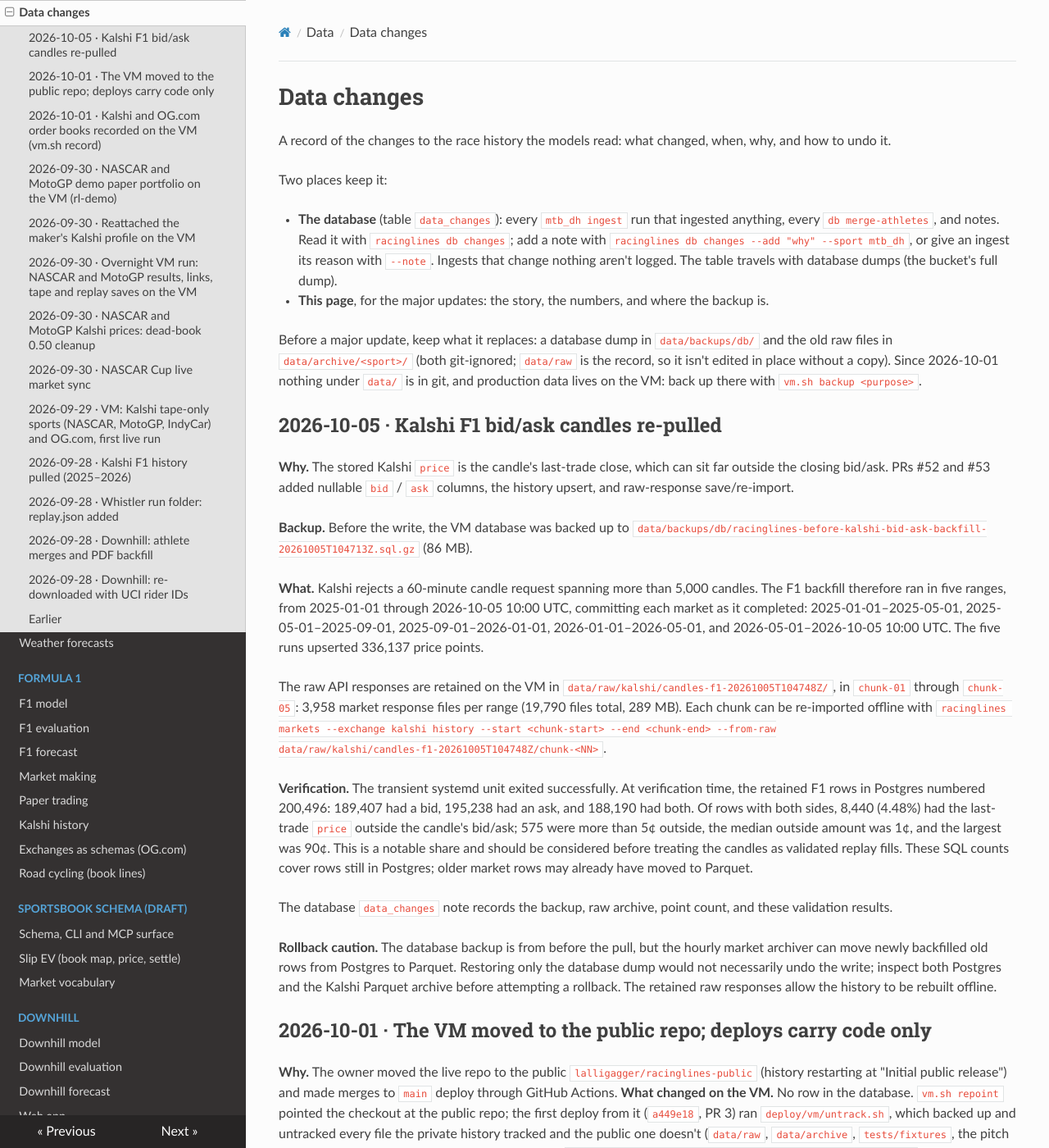
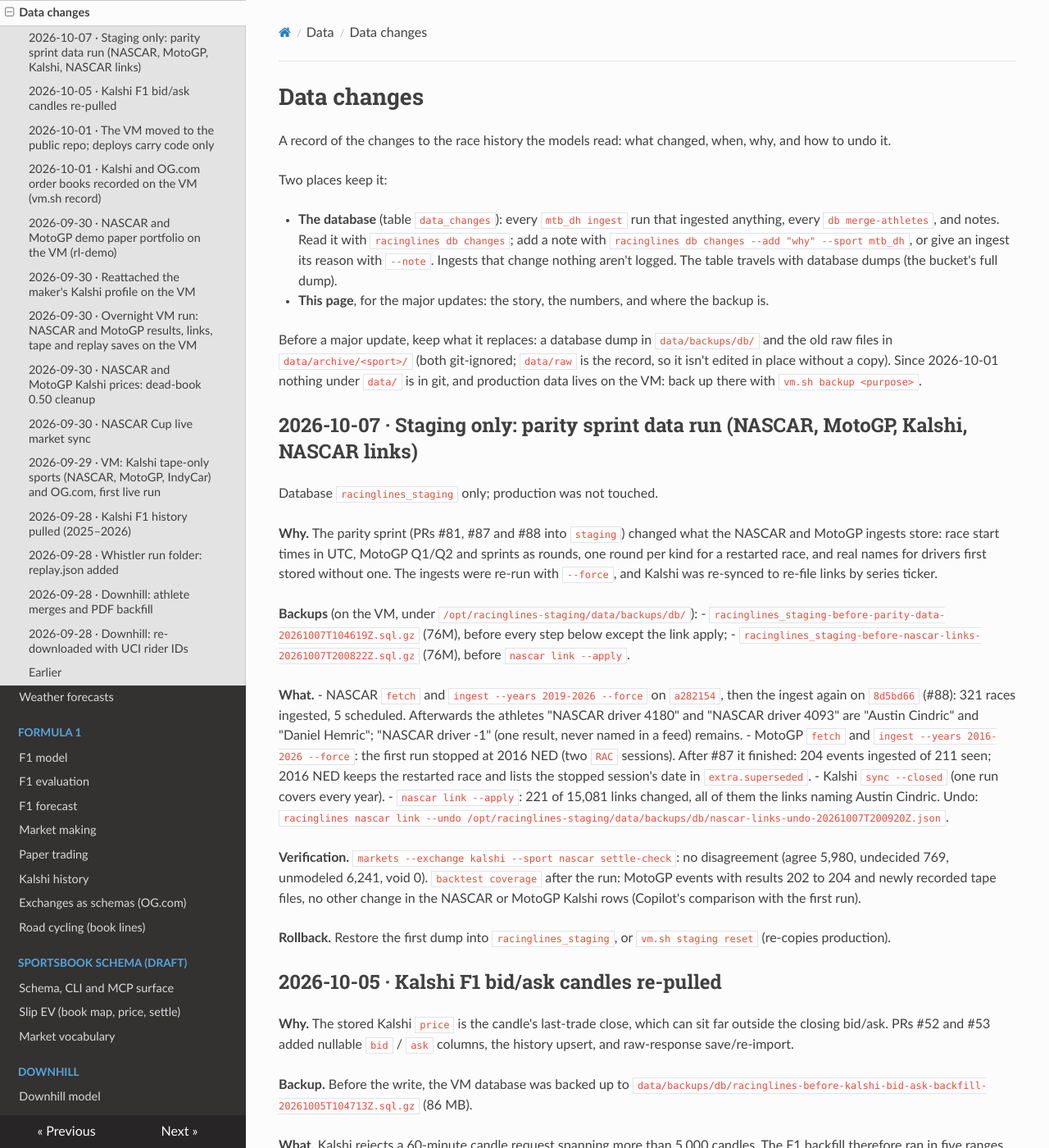
Before and after one commit to lalligagger/racinglines-public, an MkDocs documentation site: the page built from docs/data-changes.md, in a window 1280 px wide and 1400 px high. Shown: the whole window at 82% size. Built offline with MkDocs 1.6.1, drawn with Linux system fonts in a browser that asks for light colours; nearby versions of some CDN libraries.

Commit message:
[docs] data-changes: the 2026-10-07 staging parity data run (backups, NASCAR/MotoGP re-ingest, 221 Cindric links, undo file)
Co-Authored-By: Claude Opus 5.5 (1M context) <noreply@anthropic.com>
Claude-Session: https://claude.ai/code/session_01LegXdyHJnJKJ1it5DVd2XT

```diff
--- a/docs/data-changes.md
+++ b/docs/data-changes.md
@@ -14,6 +14,36 @@ Before a major update, keep what it replaces: a database dump in `data/backups/d
 files in `data/archive/<sport>/` (both git-ignored; `data/raw` is the record, so it isn't edited in place
 without a copy). Since 2026-10-01 nothing under `data/` is in git, and production data lives on the VM: back up
 there with `vm.sh backup <purpose>`.
+
+## 2026-10-07 · Staging only: parity sprint data run (NASCAR, MotoGP, Kalshi, NASCAR links)
+
+Database `racinglines_staging` only; production was not touched.
+
+**Why.** The parity sprint (PRs #81, #87 and #88 into `staging`) changed what the NASCAR and MotoGP ingests store:
+race start times in UTC, MotoGP Q1/Q2 and sprints as rounds, one round per kind for a restarted race, and real
+names for drivers first stored without one. The ingests were re-run with `--force`, and Kalshi was re-synced to
+re-file links by series ticker.
+
+**Backups** (on the VM, under `/opt/racinglines-staging/data/backups/db/`):
+- `racinglines_staging-before-parity-data-20261007T104619Z.sql.gz` (76M), before every step below except the link apply;
+- `racinglines_staging-before-nascar-links-20261007T200822Z.sql.gz` (76M), before `nascar link --apply`.
+
+**What.**
+- NASCAR `fetch` and `ingest --years 2019-2026 --force` on `a282154`, then the ingest again on `8d5bd66` (#88):
+  321 races ingested, 5 scheduled. Afterwards the athletes "NASCAR driver 4180" and "NASCAR driver 4093" are
+  "Austin Cindric" and "Daniel Hemric"; "NASCAR driver -1" (one result, never named in a feed) remains.
+- MotoGP `fetch` and `ingest --years 2016-2026 --force`: the first run stopped at 2016 NED (two `RAC` sessions).
+  After #87 it finished: 204 events ingested of 211 seen; 2016 NED keeps the restarted race and lists the stopped
+  session's date in `extra.superseded`.
+- Kalshi `sync --closed` (one run covers every year).
+- `nascar link --apply`: 221 of 15,081 links changed, all of them the links naming Austin Cindric. Undo:
+  `racinglines nascar link --undo /opt/racinglines-staging/data/backups/db/nascar-links-undo-20261007T200920Z.json`.
+
+**Verification.** `markets --exchange kalshi --sport nascar settle-check`: no disagreement (agree 5,980, undecided
+769, unmodeled 6,241, void 0). `backtest coverage` after the run: MotoGP events with results 202 to 204 and newly recorded tape
+files, no other change in the NASCAR or MotoGP Kalshi rows (Copilot's comparison with the first run).
+
+**Rollback.** Restore the first dump into `racinglines_staging`, or `vm.sh staging reset` (re-copies production).
 
 ## 2026-10-05 · Kalshi F1 bid/ask candles re-pulled
 
```
